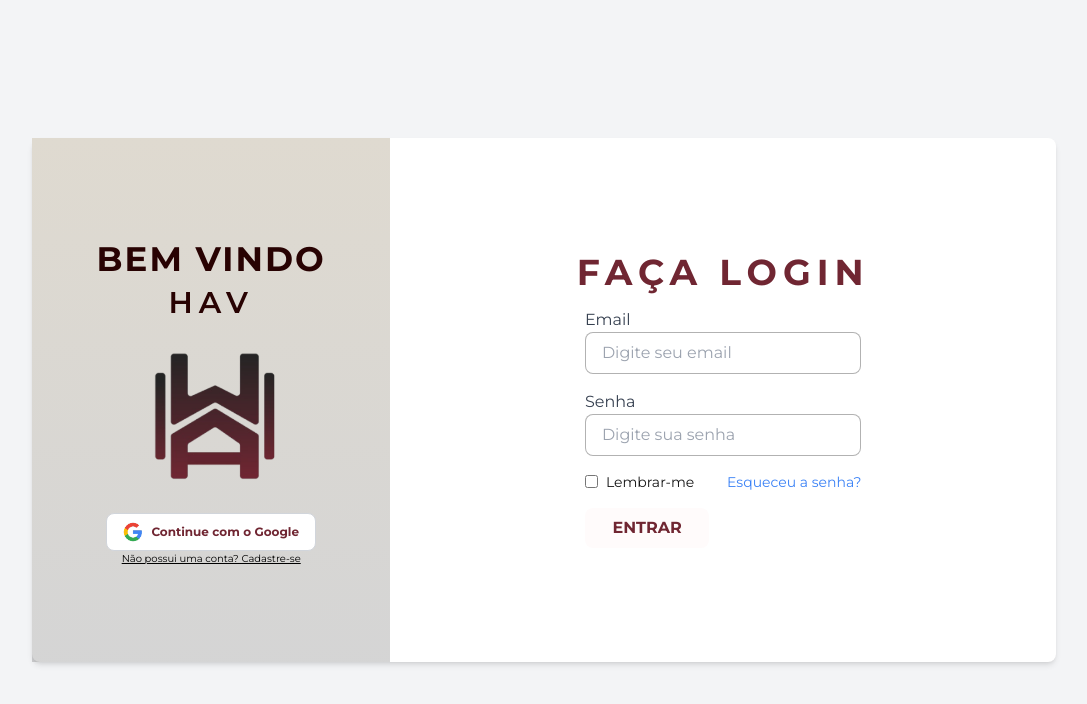
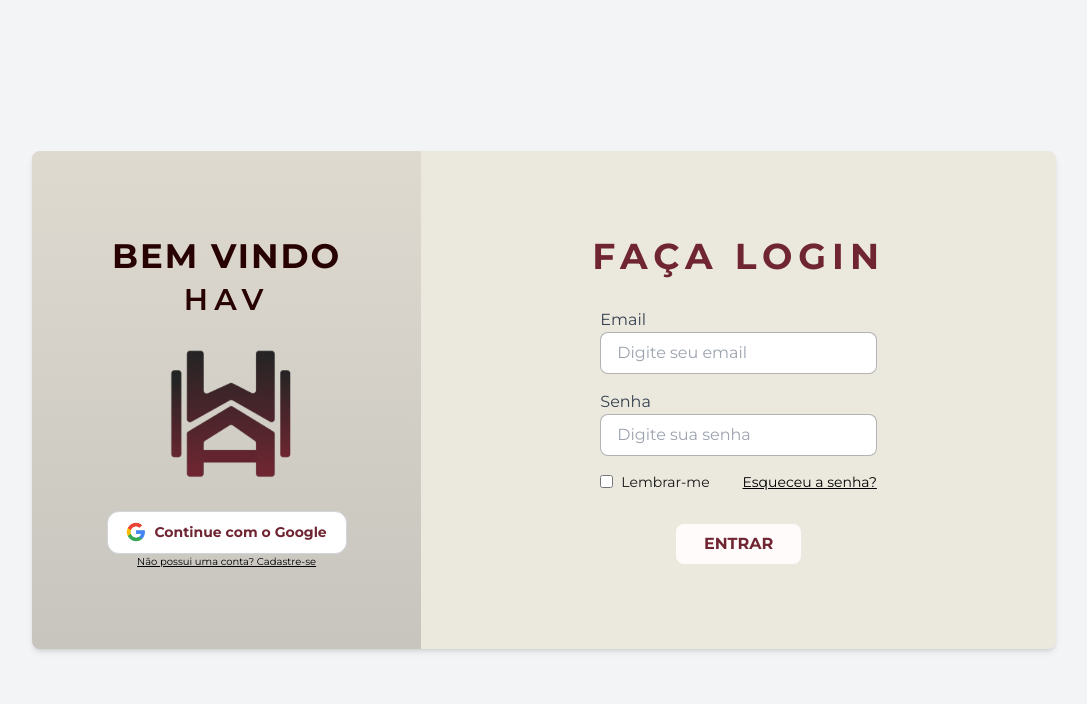
Before and after one commit to gstSenai/Projeto-Final-MI75, a Next.js app in the folder front-end-imobiliaria/: page /login in a window 1280 px wide. Shown: the top 704 px of the page, without its empty margins (96-1183 px from the left). Built offline with nearby package versions, Linux system fonts and the light colour scheme.

Commit message:
Pagina de login alterada

```diff
--- a/front-end-imobiliaria/src/components/AuthForm/index.tsx
+++ b/front-end-imobiliaria/src/components/AuthForm/index.tsx
@@ -16,13 +16,13 @@ interface AuthFormProps {
 const AuthForm: React.FC<AuthFormProps> = ({ title, buttonText }) => {
   return (
     <div className="font-montserrat flex h-screen items-center justify-center bg-gray-100">
-      <div className="bg-white shadow-md rounded-lg flex flex-col md:flex-row w-4/5 max-w-5xl bg-[#EBE8DE]">
+      <div className="shadow-md rounded-lg flex flex-col md:flex-row w-4/5 max-w-5xl bg-[#EBE8DE]">
         {/* Lado Esquerdo */}
-        <div className="w-full md:w-[35%] flex flex-col py-24 items-center justify-center bg-gradient-to-b from-[rgba(223,218,208,1)] to-[rgba(115,115,115,0.3)]">
+        <div className="w-full md:w-[40%] flex flex-col py-20 items-center justify-center bg-gradient-to-b from-[rgba(223,218,208,1)] to-[rgba(115,115,115,0.3)] rounded-l-lg">
           <h1 className="text-[34px] font-bold text-[#280202] tracking-[2px]">BEM VINDO</h1>
           <h2 className="text-3xl font-semibold text-[#280202] tracking-[6px]">HAV</h2>
           <img src="/logos/logoLogin.png" alt="Logo" className="w-32 my-4" />
-          <button className="bg-white border border-gray-300 text-[#702632] text-[12px] font-bold py-2 px-4 rounded-lg flex items-center mt-4">
+          <button className="bg-white border border-gray-300 text-[#702632] text-[14px] font-bold py-2.5 px-2 w-[240px] rounded-xl flex justify-center items-center mt-4">
             <img src="/loginIcons/google-icon.png" alt="Google" className="w-5 h-5 mr-2 " />
             Continue com o Google
           </button>
@@ -31,7 +31,7 @@ const AuthForm: React.FC<AuthFormProps> = ({ title, buttonText }) => {
 
         {/* Lado Direito */}
         <div className="w-full md:w-[65%] flex flex-col justify-center items-center p-6">
-          <h2 className="text-4xl font-bold text-[#702632] tracking-[6px] mb-4">{title}</h2>
+          <h2 className="text-4xl font-bold text-[#702632] tracking-[6px] mb-8">{title}</h2>
           <form>
             <div className="mb-4">
               <label className=" text-gray-700 ">Email</label>
@@ -56,12 +56,13 @@ const AuthForm: React.FC<AuthFormProps> = ({ title, buttonText }) => {
                 <input type="checkbox" className="mr-2" />
                 Lembrar-me
               </label>
-              <a href="#" className="text-blue-500">Esqueceu a senha?</a>
+              <a href="#" className="text-black underline hover:text-[#702632]">Esqueceu a senha?</a>
             </div>
-
-            <button className="w-[45%] font-bold bg-[#FFFBFB] text-[#702632] py-2 rounded-lg">
-              {buttonText}
-            </button>
+            <div className="flex justify-center mt-8">
+              <button className="md: w-[45%] font-bold bg-[#FFFBFB] text-[#702632] py-2 rounded-lg">
+                {buttonText}
+              </button>
+            </div>
 
           </form>
         </div>
```
